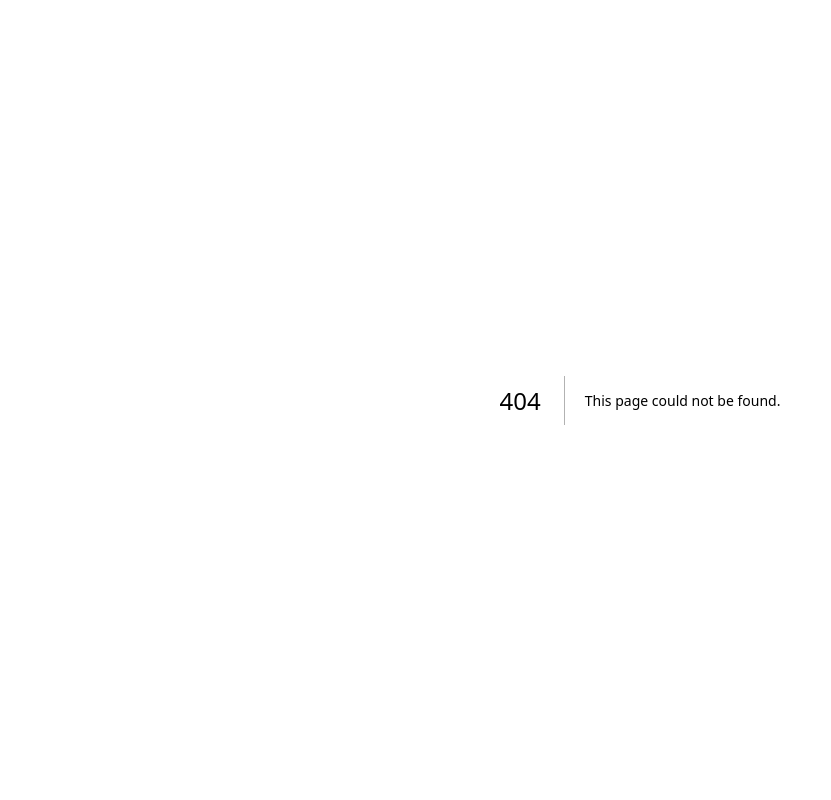
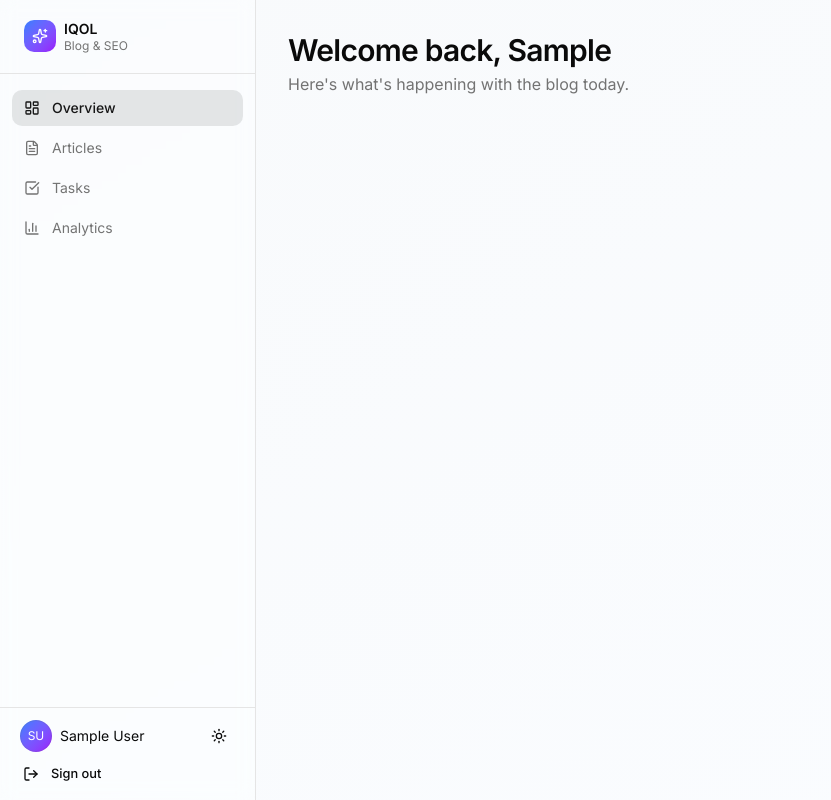
Before and after one commit to ShreyasPatro/BLOG-MANAGEMENT-SYSTEM, a Next.js app: page /dashboard in a window 1280 px wide. Before the commit this address had no page. Shown: the whole page, without its empty margins (0-831 px from the left). Built offline with nearby package versions, Linux system fonts and the light colour scheme; no server answers; sample sign-in values are in the browser's storage.

Commit message:
feat(ui): dashboard shell with sidebar navigation, dark mode, and user menu

```diff
--- /dev/null
+++ b/app/dashboard/layout.tsx
@@ -0,0 +1,16 @@
+import { getServerSession } from "next-auth";
+import { redirect } from "next/navigation";
+import { authOptions } from "@/lib/auth";
+import { Sidebar } from "@/components/sidebar";
+
+export default async function DashboardLayout({ children }: { children: React.ReactNode }) {
+  const session = await getServerSession(authOptions);
+  if (!session) redirect("/login");
+
+  return (
+    <div className="min-h-screen flex bg-gradient-to-br from-slate-50 to-blue-50/30 dark:from-slate-950 dark:to-slate-900">
+      <Sidebar />
+      <main className="flex-1 overflow-x-hidden">{children}</main>
+    </div>
+  );
+}
--- /dev/null
+++ b/app/dashboard/page.tsx
@@ -0,0 +1,16 @@
+import { getServerSession } from "next-auth";
+import { authOptions } from "@/lib/auth";
+
+export default async function DashboardHome() {
+  const session = await getServerSession(authOptions);
+  return (
+    <div className="p-8">
+      <h1 className="text-3xl font-semibold tracking-tight">
+        Welcome back, {session?.user?.name?.split(" ")[0]}
+      </h1>
+      <p className="text-muted-foreground mt-1">
+        Here&apos;s what&apos;s happening with the blog today.
+      </p>
+    </div>
+  );
+}
--- /dev/null
+++ b/components/sidebar.tsx
@@ -0,0 +1,93 @@
+"use client";
+
+import Link from "next/link";
+import { usePathname } from "next/navigation";
+import { useSession, signOut } from "next-auth/react";
+import {
+  LayoutDashboard, FileText, CheckSquare, Users, LogOut, Sparkles, BarChart3,
+} from "lucide-react";
+import { cn } from "@/lib/utils";
+import { Button } from "@/components/ui/button";
+import { Avatar, AvatarFallback } from "@/components/ui/avatar";
+import { ThemeToggle } from "./theme-toggle";
+
+export function Sidebar() {
+  const pathname = usePathname();
+  const { data: session } = useSession();
+  const role = session?.user?.role;
+  const initials = (session?.user?.name || "U")
+    .split(" ")
+    .map((s) => s[0])
+    .slice(0, 2)
+    .join("");
+
+  const items = [
+    { href: "/dashboard", label: "Overview", icon: LayoutDashboard },
+    { href: "/dashboard/articles", label: "Articles", icon: FileText },
+    { href: "/dashboard/tasks", label: "Tasks", icon: CheckSquare },
+    { href: "/dashboard/analytics", label: "Analytics", icon: BarChart3 },
+    ...(role === "admin"
+      ? [{ href: "/dashboard/admin", label: "Admin", icon: Users }]
+      : []),
+  ];
+
+  return (
+    <aside className="hidden md:flex md:w-64 md:flex-col border-r border-border bg-card/30 backdrop-blur">
+      <div className="px-6 py-5 border-b border-border flex items-center gap-2">
+        <div className="size-8 rounded-lg bg-gradient-to-br from-blue-500 to-purple-600 flex items-center justify-center">
+          <Sparkles className="size-4 text-white" />
+        </div>
+        <div>
+          <div className="text-sm font-semibold leading-tight">IQOL</div>
+          <div className="text-xs text-muted-foreground leading-tight">Blog & SEO</div>
+        </div>
+      </div>
+
+      <nav className="flex-1 px-3 py-4 space-y-1">
+        {items.map((it) => {
+          const active = pathname === it.href || pathname.startsWith(it.href + "/");
+          const Icon = it.icon;
+          return (
+            <Link
+              key={it.href}
+              href={it.href}
+              className={cn(
+                "flex items-center gap-3 rounded-lg px-3 py-2 text-sm transition-colors",
+                active
+                  ? "bg-primary/10 text-primary font-medium"
+                  : "text-muted-foreground hover:bg-accent hover:text-foreground"
+              )}
+            >
+              <Icon className="size-4" />
+              {it.label}
+            </Link>
+          );
+        })}
+      </nav>
+
+      <div className="border-t border-border px-3 py-3 space-y-2">
+        <div className="flex items-center gap-2 px-2">
+          <Avatar className="size-8">
+            <AvatarFallback className="text-xs bg-gradient-to-br from-blue-500 to-purple-600 text-white">
+              {initials}
+            </AvatarFallback>
+          </Avatar>
+          <div className="flex-1 min-w-0">
+            <div className="text-sm truncate">{session?.user?.name}</div>
+            <div className="text-xs text-muted-foreground capitalize">{role}</div>
+          </div>
+          <ThemeToggle />
+        </div>
+        <Button
+          variant="ghost"
+          size="sm"
+          className="w-full justify-start"
+          onClick={() => signOut({ callbackUrl: "/login" })}
+        >
+          <LogOut className="size-4 mr-2" />
+          Sign out
+        </Button>
+      </div>
+    </aside>
+  );
+}
--- /dev/null
+++ b/components/theme-toggle.tsx
@@ -0,0 +1,21 @@
+"use client";
+
+import { Moon, Sun } from "lucide-react";
+import { useTheme } from "next-themes";
+import { Button } from "@/components/ui/button";
+
+export function ThemeToggle() {
+  const { setTheme, resolvedTheme } = useTheme();
+  const isDark = resolvedTheme === "dark";
+  return (
+    <Button
+      variant="ghost"
+      size="icon"
+      onClick={() => setTheme(isDark ? "light" : "dark")}
+      aria-label="Toggle theme"
+    >
+      <Sun className="size-4 rotate-0 scale-100 transition-all dark:-rotate-90 dark:scale-0" />
+      <Moon className="absolute size-4 rotate-90 scale-0 transition-all dark:rotate-0 dark:scale-100" />
+    </Button>
+  );
+}
```
